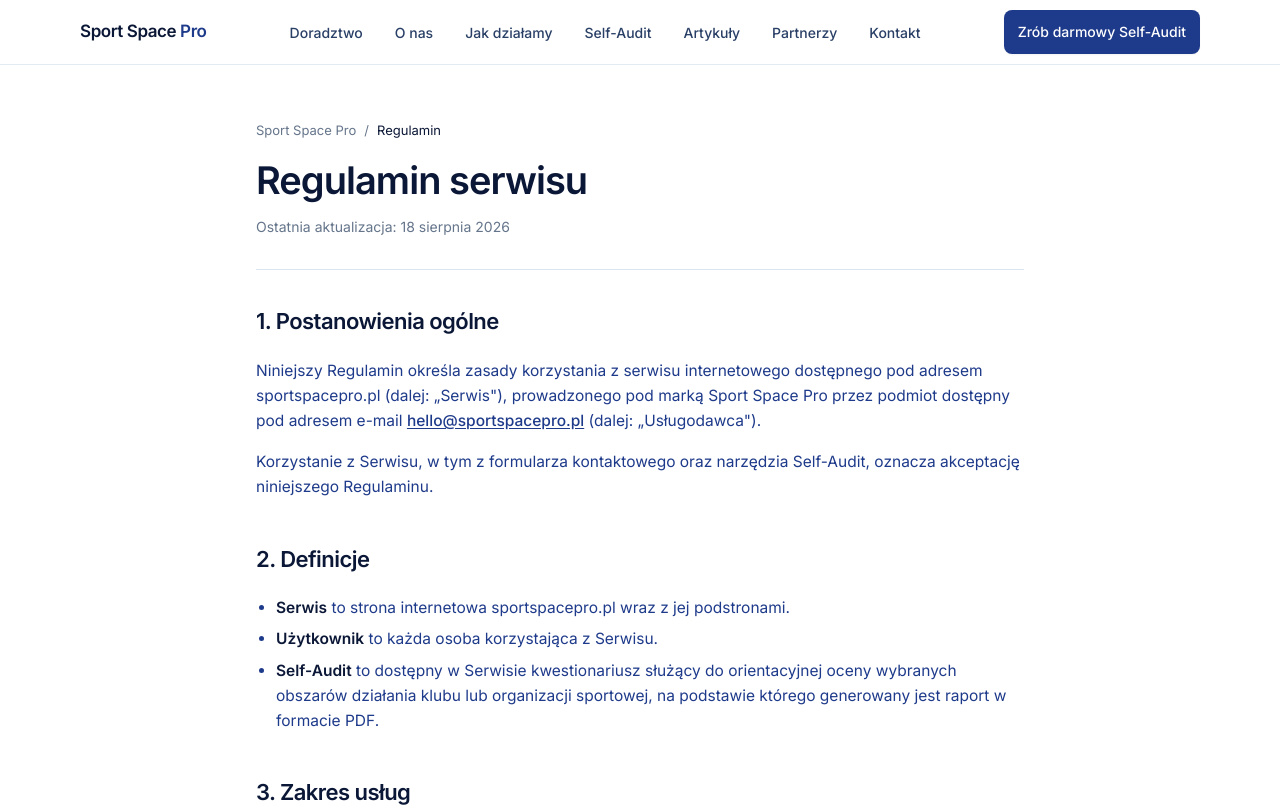
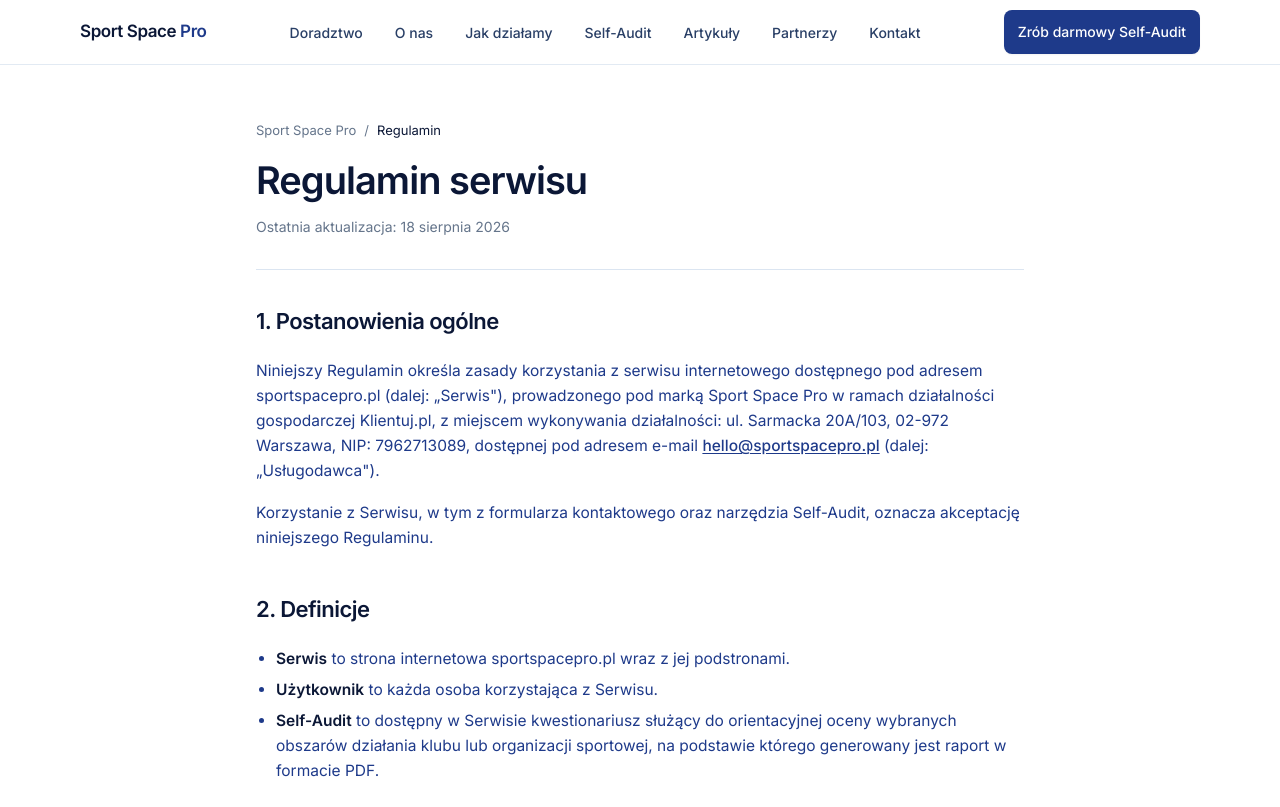
Before and after one commit to Kylog1/SportProSpace, a Next.js app: page /regulamin in a window 1280 px wide. Shown: the top 807 px of the page. Built offline with nearby package versions, Linux system fonts and the light colour scheme.

Commit message:
Dodaj adres dzialalnosci i NIP do regulaminu (Klientuj.pl)

```diff
--- a/app/regulamin/page.tsx
+++ b/app/regulamin/page.tsx
@@ -59,8 +59,10 @@
               <p>
                 Niniejszy Regulamin określa zasady korzystania z serwisu
                 internetowego dostępnego pod adresem sportspacepro.pl
-                (dalej: „Serwis"), prowadzonego pod marką Sport Space Pro
-                przez podmiot dostępny pod adresem e-mail{" "}
+                (dalej: „Serwis"), prowadzonego pod marką Sport Space Pro w
+                ramach działalności gospodarczej Klientuj.pl, z miejscem
+                wykonywania działalności: ul. Sarmacka 20A/103, 02-972
+                Warszawa, NIP: 7962713089, dostępnej pod adresem e-mail{" "}
                 <a href="mailto:hello@sportspacepro.pl">
                   hello@sportspacepro.pl
                 </a>{" "}
```
